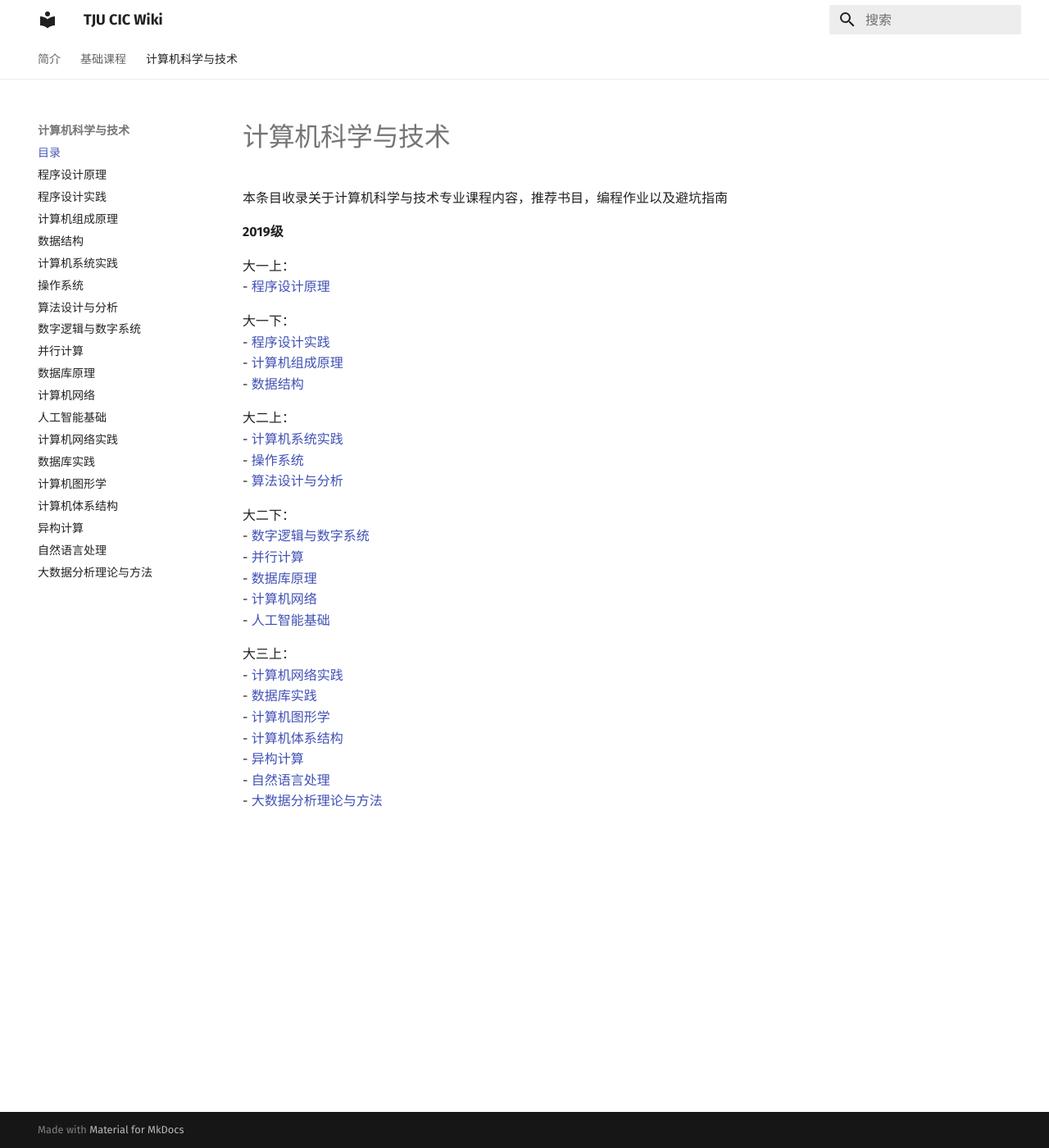
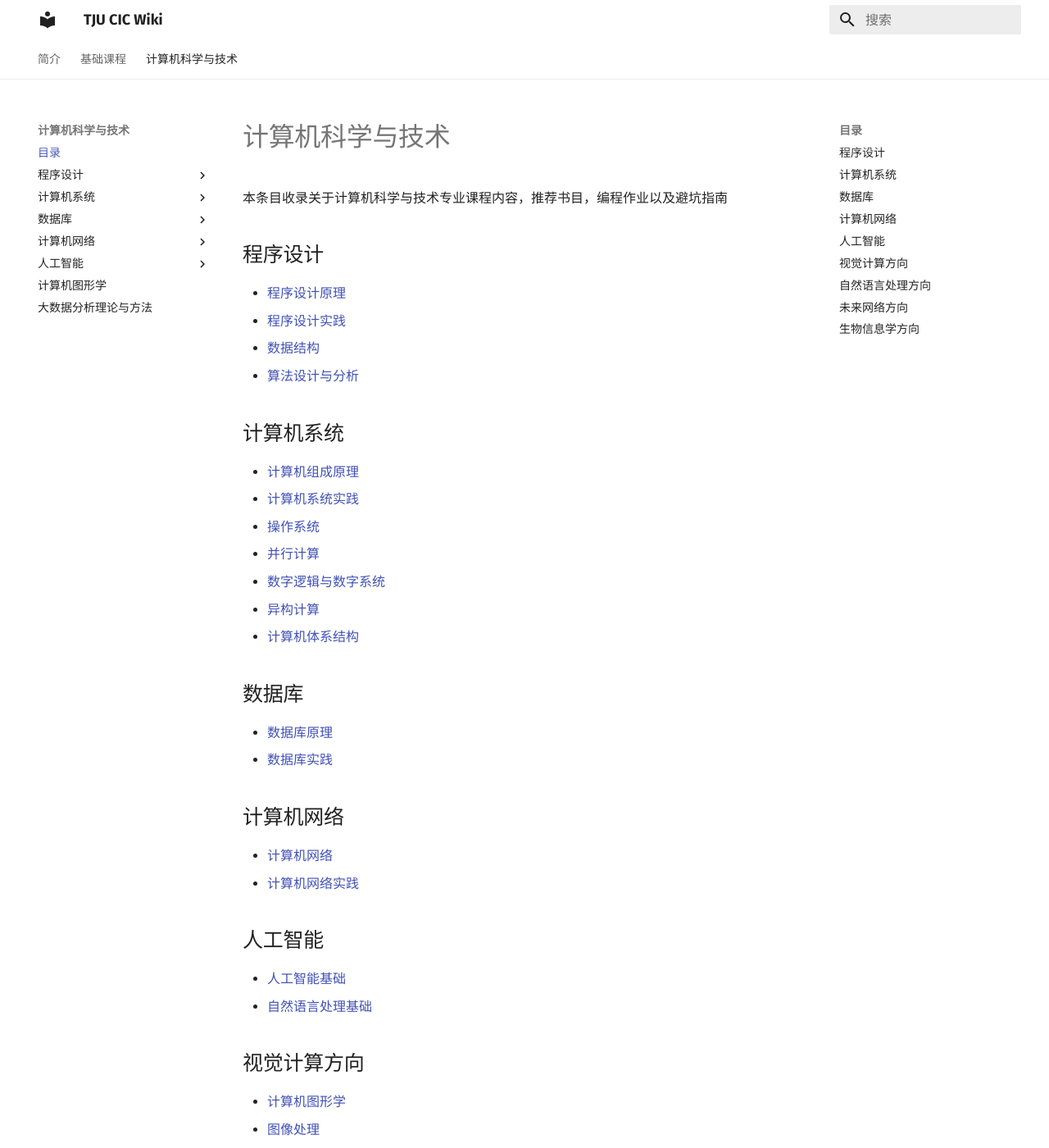
Before and after one commit to TJUCS/TJU-CIC-Wiki, an MkDocs documentation site: the page built from docs/cs/index.md, in a window 1280 px wide and 1400 px high. Shown: the whole window at 82% size. Built offline with MkDocs 1.6.1 and Material for MkDocs 9.7.7, drawn with Linux system fonts in a browser that asks for light colours; some of the changed text lies outside the part shown.

Commit message:
更新目录

```diff
--- a/docs/cs/index.md
+++ b/docs/cs/index.md
@@ -2,33 +2,51 @@
 
 本条目收录关于计算机科学与技术专业课程内容，推荐书目，编程作业以及避坑指南
 
-**2019级**
+## 程序设计
+- [程序设计原理](programming/cpp_programming.md)
+- [程序设计实践](programming/cpp_practice.md)
+- [数据结构](programming/data_structure.md)
+- [算法设计与分析](programming/algorithm.md)
 
-大一上：
-- [程序设计原理](cpp_programming.md)
+## 计算机系统
+- [计算机组成原理](system/principle_of_computer_composition.md)
+- [计算机系统实践](system/practice_of_computer_composition.md)
+- [操作系统](system/os.md)
+- [并行计算](system/parallel_computing.md)
+- [数字逻辑与数字系统](system/digitial.md)
+- [异构计算](system/heter_computing.md)
+- [计算机体系结构](system/computer_architecture.md)
 
-大一下：
-- [程序设计实践](cpp_practice.md)
-- [计算机组成原理](principle_of_computer_composition.md)
-- [数据结构](data_structure.md)
+## 数据库
+- [数据库原理](db/db.md)
+- [数据库实践](db/db_practice.md)
 
-大二上：
-- [计算机系统实践](practice_of_computer_composition.md)
-- [操作系统](os.md)
-- [算法设计与分析](algorithm.md)
+## 计算机网络
+- [计算机网络](network/network.md)
+- [计算机网络实践](network/network_practice.md)
 
-大二下：
-- [数字逻辑与数字系统](digitial.md)
-- [并行计算](parallel_computing.md)
-- [数据库原理](db.md)
-- [计算机网络](network.md)
-- [人工智能基础](ai_basic.md)
+## 人工智能
+- [人工智能基础](ai/ai_basic.md)
+- [自然语言处理基础](ai/nlp.md)
 
-大三上：
-- [计算机网络实践](network_practice.md)
-- [数据库实践](db_practice.md)
+## 视觉计算方向
 - [计算机图形学](graphics.md)
-- [计算机体系结构](computer_architecture.md)
-- [异构计算](heter_computing.md)
-- [自然语言处理](nlp.md)
+- [图像处理]()
+- [计算机视觉技术]()
+- [模式识别与深度学习]()
+
+## 自然语言处理方向
+- [量子信息与量子智能]()
+- [自然语言处理基础](ai/nlp.md)
+- [智能搜索与问答]()
+- [心理与行为计算]()
+
+## 未来网络方向
 - [大数据分析理论与方法](big_data.md)
+- [虚拟化技术与云计算]()
+- [物联网基础]()
+
+## 生物信息学方向
+- [生物信息学]()
+- [统计分析基础]()
+- [数据挖掘]()
--- a/mkdocs.yml
+++ b/mkdocs.yml
@@ -13,24 +13,29 @@ nav:
 
   - 计算机科学与技术:
     - 目录: cs/index.md
-    - 程序设计原理: cs/cpp_programming.md
-    - 程序设计实践: cs/cpp_practice.md
-    - 计算机组成原理: cs/principle_of_computer_composition.md
-    - 数据结构: cs/data_structe.md
-    - 计算机系统实践: cs/practice_of_computer_composition.md
-    - 操作系统: cs/os.md
-    - 算法设计与分析: cs/algorithm.md
-    - 数字逻辑与数字系统: cs/digitial.md
-    - 并行计算: cs/parallel_computing.md
-    - 数据库原理: cs/db.md
-    - 计算机网络: cs/network.md
-    - 人工智能基础: cs/ai_basic.md
-    - 计算机网络实践: cs/network_practice.md
-    - 数据库实践: cs/db_practice.md
+    - 程序设计:
+      - 程序设计原理: cs/programming/cpp_programming.md
+      - 程序设计实践: cs/programming/cpp_practice.md
+      - 数据结构: cs/programming/data_structure.md
+      - 算法设计与分析: cs/programming/algorithm.md
+    - 计算机系统:
+      - 计算机组成原理: cs/system/principle_of_computer_composition.md
+      - 计算机系统实践: cs/system/practice_of_computer_composition.md
+      - 操作系统: cs/system/os.md
+      - 并行计算: cs/system/parallel_computing.md
+      - 数字逻辑与数字系统: cs/system/digitial.md
+      - 异构计算: cs/system/heter_computing.md
+      - 计算机体系结构: cs/system/computer_architecture.md
+    - 数据库:
+      - 数据库原理: cs/db/db.md
+      - 数据库实践: cs/db/db_practice.md
+    - 计算机网络:
+      - 计算机网络: cs/network/network.md
+      - 计算机网络实践: cs/network/network_practice.md
+    - 人工智能:
+      - 人工智能基础: cs/ai/ai_basic.md
+      - 自然语言处理: cs/ai/nlp.md
     - 计算机图形学: cs/graphics.md
-    - 计算机体系结构: cs/computer_architecture.md
-    - 异构计算: cs/heter_computing.md
-    - 自然语言处理: cs/nlp.md
     - 大数据分析理论与方法: cs/big_data.md
 
 # Theme
```
Also changed, not shown: docs/cs/ai/ai_basic.md (added), docs/cs/ai/nlp.md (added), docs/cs/db/db.md (added), docs/cs/db/db_practice.md (added), docs/cs/network/network.md (added), docs/cs/network/network_practice.md (added), docs/cs/programming/algorithm.md (added), docs/cs/programming/cpp_practice.md (added), docs/cs/programming/cpp_programming.md (renamed from docs/cs/cpp_programming.md), docs/cs/programming/data_structure.md (added), docs/cs/system/computer_architecture.md (added), docs/cs/system/digitial.md (added), docs/cs/system/heter_computing.md (added), docs/cs/system/os.md (added), 3 more files.
